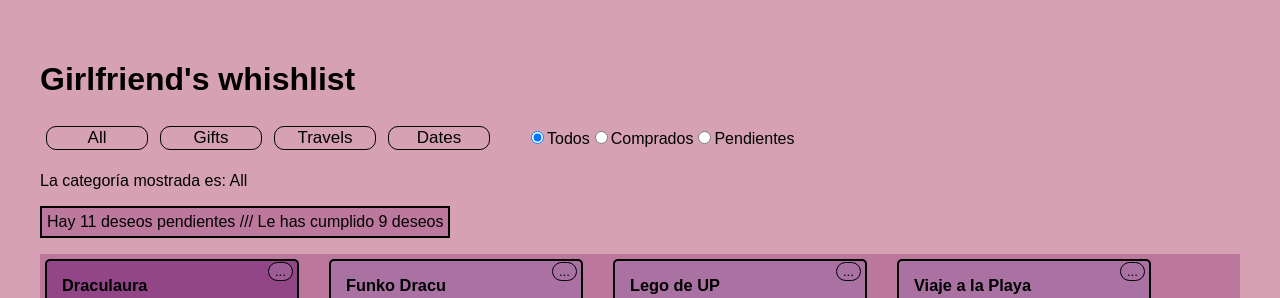
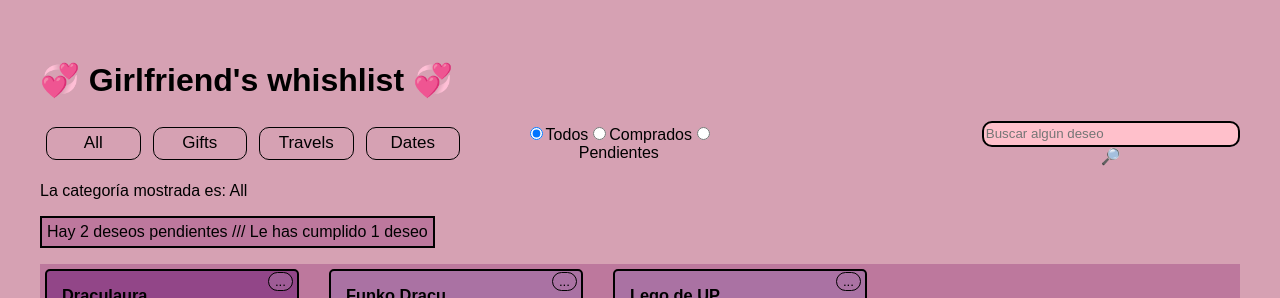
Before and after one commit to albertocastro20/WishList, a React (Vite) app: page / in a window 1280 px wide. Shown: the top 298 px of the page. Built offline with nearby package versions, Linux system fonts and the light colour scheme.

Commit message:
Se agregan las ultimas funcionalidades, con la mayor de ellas el localStorage

```diff
--- a/package.json
+++ b/package.json
@@ -11,7 +11,9 @@
   },
   "dependencies": {
     "react": "^19.1.1",
-    "react-dom": "^19.1.1"
+    "react-dom": "^19.1.1",
+    "uui": "^1.0.7",
+    "uuid": "^13.0.0"
   },
   "devDependencies": {
     "@eslint/js": "^9.36.0",
--- a/src/App.jsx
+++ b/src/App.jsx
@@ -1,6 +1,6 @@
 
 //Importaciones que vamos a necesitar
-import { useState } from 'react'
+import { useState, useEffect } from 'react'
 import ButtonsContainer from './components/ButtonsContainer'
 import GiftList from './components/GiftsList'
 import MensajeFlotante from './components/PopUp'
@@ -11,7 +11,8 @@ import { MOCK_REGALOS, CATEGORIES, ESTATUS } from './data/datosPrueba'
 import './App.css'
 
 function App() {
-  const regalos = MOCK_REGALOS; //Definimos las constante que tendrá nuestros regalos preestablecidos
+  const regalosLS = localStorage.getItem("deseos");
+  const regalos = regalosLS ? JSON.parse(regalosLS) : MOCK_REGALOS; //Definimos las constante que tendrá nuestros regalos preestablecidos
 
   //Definición de los states
   const [listaRegalos, setListaregalos] = useState(regalos); //Tiene la lista de regalos y registra los cambios en ella
@@ -19,7 +20,16 @@ function App() {
   const [mostrarInputCard, setMostrarInputCard] = useState(false); //State que registrará si se muestra o no la InputCard
   const [regaloEditar, setRegaloEditar] = useState(null); //State que almacenará el objeto que se va a edutar
   const [mostrarMensaje, setMostrarMensaje] = useState(false); //Maneja el estado del mensaje flotante
-  const [estatus, setEstatus] = useState("All");
+  const [estatus, setEstatus] = useState("All"); //Controla el segundo filtro
+  const [busqueda, setBusqueda] = useState(""); //Controla la banda de búsqueda
+
+  useEffect(() => {
+    almacenarLS(listaRegalos);
+  }, [listaRegalos]);
+
+  function almacenarLS(lista) {
+    localStorage.setItem("deseos", JSON.stringify(lista));
+  }
 
 
   //Función para agregar un nuevo objeto
@@ -52,6 +62,7 @@ function App() {
     });
 
     setListaregalos(nuevaListaRegalos);
+
   }
 
 
@@ -78,19 +89,25 @@ function App() {
     })
 
     setListaregalos(nuevaListaRegalos); //Actuazlizamos la lista
+
     setRegaloEditar(null); //Vaciamos el regalo que almacenamos en la otra función
 
   }
 
+
+
   return (
     <>
-      <h1>Girlfriend's whishlist</h1>
+      <h1>💞 Girlfriend's whishlist 💞</h1>
 
       <ButtonsContainer
         categorias={CATEGORIES} //Le pasamos las categorías
         setCategoria={setCategoria} //Le pasamos el set para elegir que categoría está activa
         estatus={estatus}
         setEstatus={setEstatus}
+
+        busqueda={busqueda}
+        setBusqueda={setBusqueda}
 
       />
 
@@ -114,6 +131,8 @@ function App() {
 
         setMostrarMensaje={setMostrarMensaje}
 
+        busqueda={busqueda}
+
       />
 
       {
--- a/src/components/ButtonsContainer.jsx
+++ b/src/components/ButtonsContainer.jsx
@@ -1,6 +1,12 @@
 import FilterButton from "./FilterButtons";
 
-const ButtonsContainer = ({ categorias, setCategoria, estatus, setEstatus }) => {
+const ButtonsContainer = ({ categorias, setCategoria, estatus, setEstatus,
+    busqueda, setBusqueda }) => {
+
+    function handleChange(event) {
+        setBusqueda(event.target.value);
+
+    }
     return (
         <div className="contenedorBotones">
             {/*para carda categoría, crea un boton */}
@@ -51,6 +57,16 @@ const ButtonsContainer = ({ categorias, setCategoria, estatus, setEstatus }) =>
                     Pendientes
                 </label>
             </div>
+
+            <div className="contenedorBarraBusqueda">
+                <input
+                    type="text"
+                    placeholder="Buscar algún deseo"
+                    className="barraBusqueda"
+                    value={busqueda}
+                    onChange={(event) => setBusqueda(event.target.value)}
+                /> 🔎
+            </div>
         </div>
     );
 }
--- a/src/components/GiftsList.jsx
+++ b/src/components/GiftsList.jsx
@@ -3,11 +3,13 @@ import ButtonAddElement from "./AddElementButton";
 import InputCard from "./InputCard";
 
 const GiftList = ({ categoria, listaRegalos, agregarNuevoElemento, onDelete, onChangeState, estatus,
-    onEdit, mostrarInputCard, setMostrarInputCard, regaloEditar, handleEditar, setMostrarMensaje }) => { //Recibe todos los props
+    onEdit, mostrarInputCard, setMostrarInputCard, regaloEditar, handleEditar, setMostrarMensaje, busqueda }) => { //Recibe todos los props
 
     //Crea una lista filtrada de los elementos alojados en la listaRegalos original, dependiendo su categoría
     //Si la categoría es All, retorna el elemento como tal, si no, retorna el objeto si su categoría coincide con la seleccionada
     //const filterList = listaRegalos.filter(gift => categoria === "All" ? true : gift.categoria === categoria);
+
+    const busquedaNormalizada = busqueda.toLowerCase().trim();
     const filterList = listaRegalos.filter(gift =>
         // Condición de Categoría
         (categoria === "All" || gift.categoria === categoria)
@@ -19,6 +21,13 @@ const GiftList = ({ categoria, listaRegalos, agregarNuevoElemento, onDelete, onC
             (estatus === "Comprado" && gift.comprado) ||
             (estatus === "Pendiente" && !gift.comprado)
         )
+
+        &&
+
+        //COndición de la barra de búsqueda
+        (gift.name.toLowerCase().includes(busquedaNormalizada) ||
+            gift.descripcion.toLowerCase().includes(busquedaNormalizada))
+
     );
     const filterCompletedList = filterList.filter(gift => gift.comprado);
 
--- a/src/components/InputCard.jsx
+++ b/src/components/InputCard.jsx
@@ -1,6 +1,7 @@
 import { useState } from "react";
+import { v4 as uuidv4 } from "uuid";
 //Se usa este contador para almacenar el id de las nuevas Cards
-let i = 4;
+//let i = 4;
 
 const InputCard = ({ setMostrarInputCard, agregarNuevoElemento, regaloEditar, handleEditar, categoriaSeleccionada,
     setMostrarMensaje }) => {
@@ -61,12 +62,12 @@ const InputCard = ({ setMostrarInputCard, agregarNuevoElemento, regaloEditar, ha
             else {
                 event.preventDefault();
                 //Creamos un nuevo objeto con sus campos
-                const objeto = { id: i, name: titulo, imagen: urlImagen, descripcion: descripcion, costo: precio, categoria: categoriaObjeto, link: url };
+                const objeto = { id: uuidv4(), name: titulo, imagen: urlImagen, descripcion: descripcion, costo: precio, categoria: categoriaObjeto, link: url };
 
                 //Llamamos la funcion de crear un objeto desde App
                 agregarNuevoElemento(objeto);
                 //Aumentamos el contador para una futura Card nueva
-                i++;
+
                 //Ocultamos el InputCard
                 setMostrarInputCard(false);
             }
@@ -97,6 +98,8 @@ const InputCard = ({ setMostrarInputCard, agregarNuevoElemento, regaloEditar, ha
                 onChange={(event) => setTitulo(event.target.value)}
             />
 
+            <label>
+                🔗
                 <input
                     className="imagenCard"
                     type="text"
@@ -104,6 +107,9 @@ const InputCard = ({ setMostrarInputCard, agregarNuevoElemento, regaloEditar, ha
                     value={urlImagen}
                     onChange={(event) => setUrlImagen(event.target.value)}
                 />
+
+            </label>
+
 
             <textarea
                 className="descripcionInput"
@@ -135,9 +141,9 @@ const InputCard = ({ setMostrarInputCard, agregarNuevoElemento, regaloEditar, ha
                     value={categoriaObjeto}
                     onChange={(event) => setCategoriaObjeto(event.target.value)}
                 >
-                    <option value="Gifts">Gift</option>
-                    <option value="Travels">Travel</option>
-                    <option value="Dates">Date</option>
+                    <option value="Gifts">🎁Gifts</option>
+                    <option value="Travels">🛬Travel</option>
+                    <option value="Dates">💕Date</option>
                 </select>
 
             </div>
--- a/src/data/datosPrueba.js
+++ b/src/data/datosPrueba.js
@@ -6,6 +6,7 @@ export const MOCK_REGALOS = [
     { id: 2, name: "Funko Dracu", imagen: "https://http2.mlstatic.com/D_NQ_NP_914351-MLA95655427083_102025-O.webp", descripcion: "Es un funko de dracu", costo: 400, link: "https://a.co/d/6SEkjMm", categoria: "Gifts", comprado: false},
     { id: 3, name: "Lego de UP", imagen: "https://wafuu.com/cdn/shop/products/lego-disney-up-house-43217-building-toy-set-934403.jpg?v=1706143660", descripcion: "Es un set de LEGO", costo: 650, link: "https://a.co/d/cAjF9at", categoria: "Gifts", comprado: false},
 
+    /*
     // --- NUEVOS DATOS AGREGADOS ---
     { id: 4, name: "Viaje a la Playa", imagen: "https://images.unsplash.com/photo-1543884807-6b453e9a7e93?q=80&w=2071&auto=format&fit=crop&ixlib=rb-4.0.3&ixid=M3wxMjA3fDB8MHxwaG90by1wYWdlfHx8fGVufDB8fHx8fA%3D%3D", descripcion: "Escapada romántica de fin de semana.", costo: 7500, link: "https://travel.com/beach", categoria: "Travels", comprado: false},
     { id: 5, name: "Cena Italiana", imagen: "https://images.unsplash.com/photo-1555939225-b4676156e7e5?q=80&w=1974&auto=format&fit=crop&ixlib=rb-4.0.3&ixid=M3wxMjA3fDB8MHxwaG90by1wYWdlfHx8fGVufDB8fHx8fA%3D%3D", descripcion: "Pasta hecha en casa y buen vino.", costo: 850, link: "https://dateideas.com/italian", categoria: "Dates", comprado: true},
@@ -24,6 +25,7 @@ export const MOCK_REGALOS = [
     { id: 18, name: "Masaje de Pareja", imagen: "https://images.unsplash.com/photo-1600334862590-739462d7c5a0?q=80&w=2070&auto=format&fit=crop&ixlib=rb-4.0.3&ixid=M3wxMjA3fDB8MHxwaG90by1wYWdlfHx8fGVufDB8fHx8fA%3D%3D", descripcion: "Una tarde de relajación.", costo: 1600, link: "https://dateideas.com/massage", categoria: "Dates", comprado: true},
     { id: 19, name: "Escala al Nevado de Toluca", imagen: "https://images.unsplash.com/photo-1601614769062-87063d82054c?q=80&w=2070&auto=format&fit=crop&ixlib=rb-4.0.3&ixid=M3wxMjA3fDB8MHxwaG90by1wYWdlfHx8fGVufDB8fHx8fA%3D%3D", descripcion: "Aventura en la nieve.", costo: 900, link: "https://travel.com/nevado", categoria: "Travels", comprado: true},
     { id: 20, name: "Curso de Fotografía", imagen: "https://images.unsplash.com/photo-1588661706684-2af2d5d8a946?q=80&w=1964&auto=format&fit=crop&ixlib=rb-4.0.3&ixid=M3wxMjA3fDB8MHxwaG90by1wYWdlfHx8fGVufDB8fHx8fA%3D%3D", descripcion: "Para mejorar nuestras fotos de viaje.", costo: 700, link: "https://a.co/d/gHiJkLm", categoria: "Gifts", comprado: false}
+     */
 ];
 
 //Estas son las categorías que tendremos
--- a/src/index.css
+++ b/src/index.css
@@ -32,6 +32,19 @@ body{
 .contenedorEstatus{
     align-self: center;
     margin-left: 30px;
+}
+
+.contenedorBarraBusqueda{
+    align-self: center;
+    margin-left: 15em;
+}
+
+.barraBusqueda{
+    width: 250px;
+    height: 20px;
+    border: 2px solid black;
+    background-color: pink;
+    border-radius: 10px;
 }
 
 .categoriaMostrada{
```
Also changed, not shown: 1 other file (tests, documents, lock files or other folders). Lines whose indentation alone changed are shown as unchanged.
